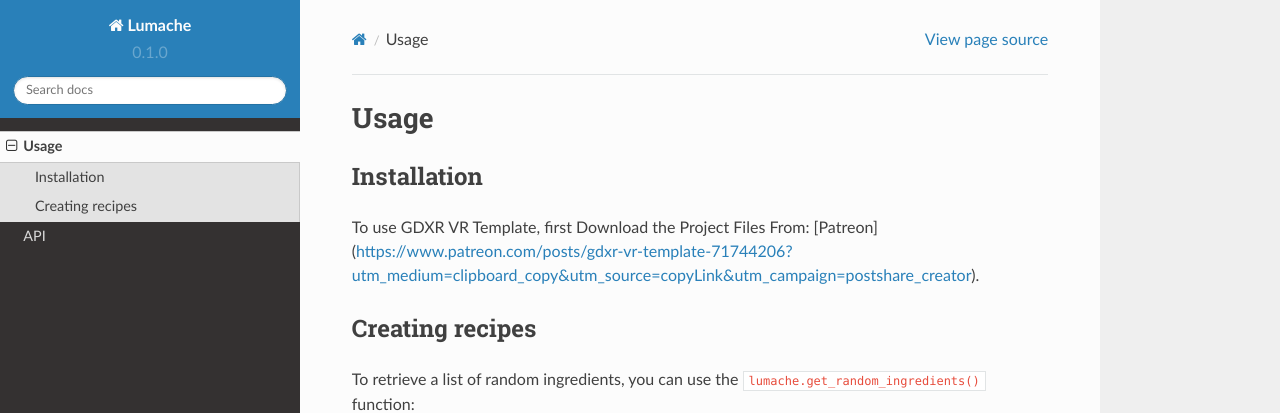
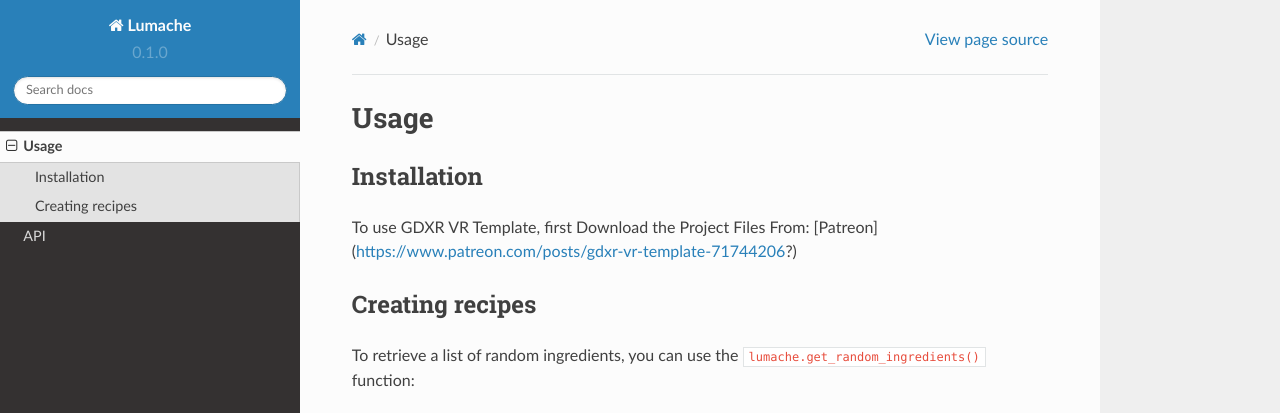
Before and after one commit to jonathan9232/GDXR-VR-Template-Documentation, a Sphinx documentation site: the page built from docs/source/usage.rst, in a window 1280 px wide and 1076 px high, cut to the strip 0-413 px from the top of the window. Built offline with Sphinx 7.4.7 and the Read the Docs theme 2.0.0, drawn with Linux system fonts in a browser that asks for light colours; some of the changed lines change nothing that is shown.

Commit message:
Update usage.rst

```diff
--- a/docs/source/usage.rst
+++ b/docs/source/usage.rst
@@ -6,7 +6,7 @@
 Installation
 ------------
 
-To use GDXR VR Template, first Download the Project Files From: [Patreon](https://www.patreon.com/posts/gdxr-vr-template-71744206?utm_medium=clipboard_copy&utm_source=copyLink&utm_campaign=postshare_creator).
+To use GDXR VR Template, first Download the Project Files From: [Patreon] (https://www.patreon.com/posts/gdxr-vr-template-71744206?)
 
 Creating recipes
 ----------------
```
